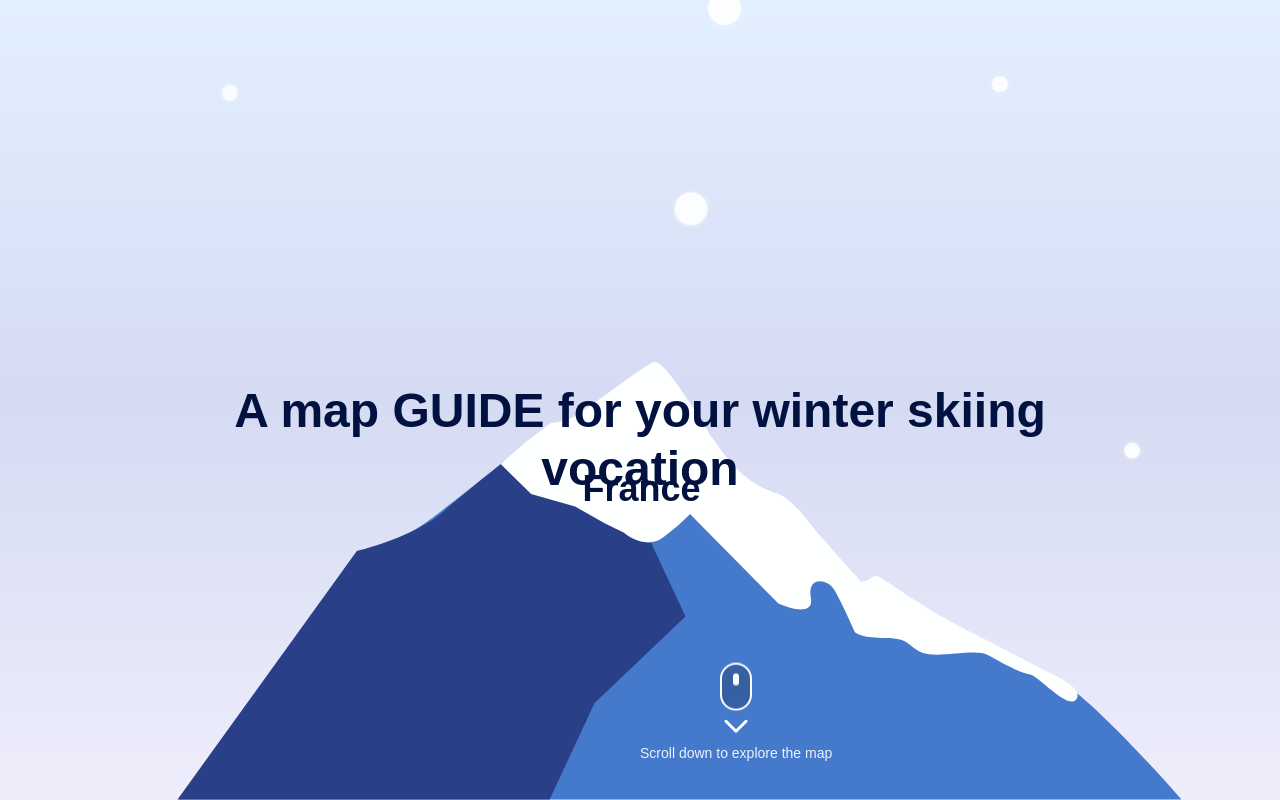
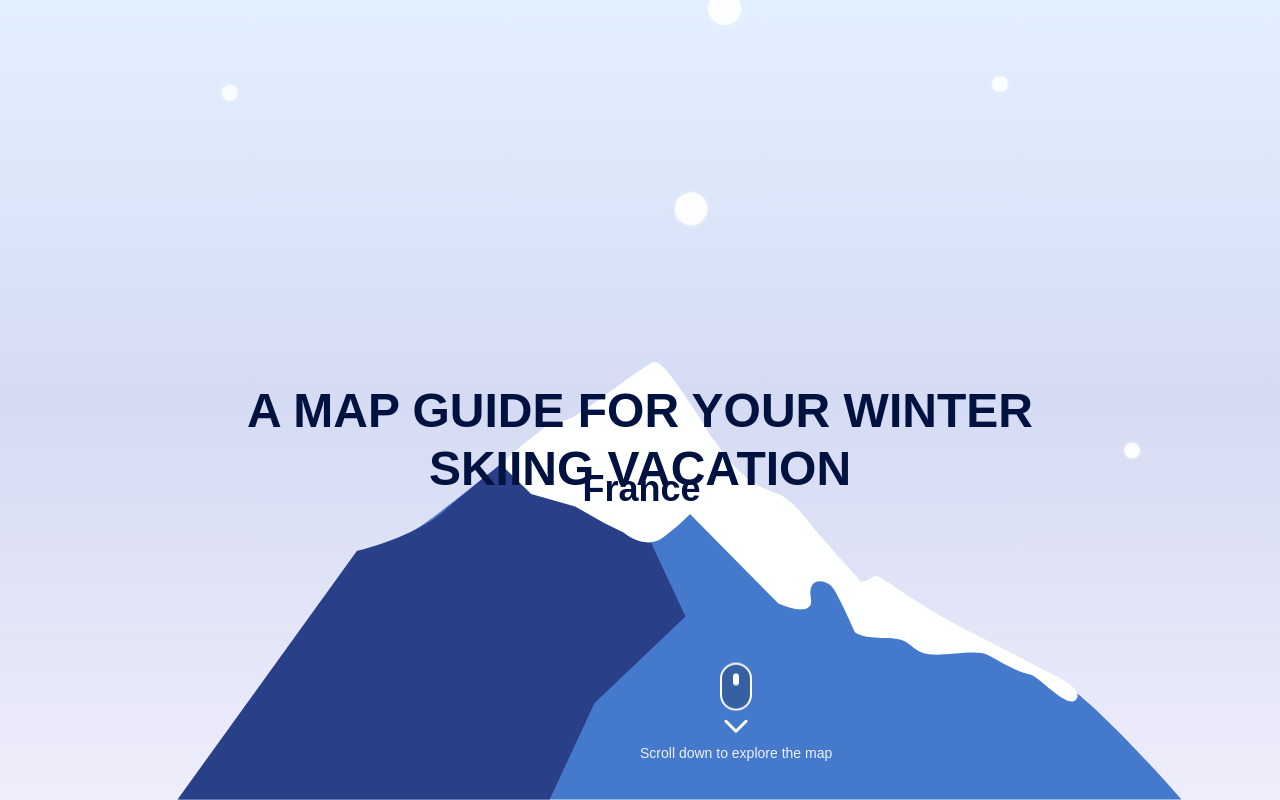
Before and after one commit to zzruiii/SkiMap_Web, a React (Vite) app: page / in a window 1280 px wide. Built offline with nearby package versions, Linux system fonts and the light colour scheme; a web font is replaced by a local one.

Commit message:
feat: update map page

```diff
--- a/src/components/ChartPage.tsx
+++ b/src/components/ChartPage.tsx
@@ -1,7 +1,7 @@
 import React, { useState, useEffect } from 'react';
 import { motion } from 'framer-motion';
 import { skiResorts, SkiResort } from '../types/SkiResort';
-import skiMapSvg from '../assets/ski_map.svg';
+import skiMapSvg from '../assets/00ski_map.svg';
 import { bluebirdData } from '../data/bluebirdData';
 
 // 小山图标组件
--- a/src/components/HomePage.tsx
+++ b/src/components/HomePage.tsx
@@ -153,7 +153,7 @@ const HomePage: React.FC = () => {
             textAlign: 'center'
           }}
         >
-          A map GUIDE for your winter skiing vocation
+          A MAP GUIDE FOR YOUR WINTER SKIING VACATION
         </h2>
 
         {/* 主标题 France - 根据Figma: x:583, y:486, width:106, height:43, fontSize:36px */}
--- a/src/components/MapPage.tsx
+++ b/src/components/MapPage.tsx
@@ -2,7 +2,7 @@ import React, { useState, useEffect } from 'react';
 import { motion, AnimatePresence } from 'framer-motion';
 import { skiResorts, SkiResort } from '../types/SkiResort';
 import SkiResortCard from './SkiResortCard';
-import skiMapSvg from '../assets/ski_map.svg';
+import skiMapSvg from '../assets/00ski_map.svg';
 
 // 区域限制的雪花组件 - 仅在地图右侧显示
 const RegionalSnowflake: React.FC<{
```
Also changed, not shown: src/assets/00ski_map.svg (added).
